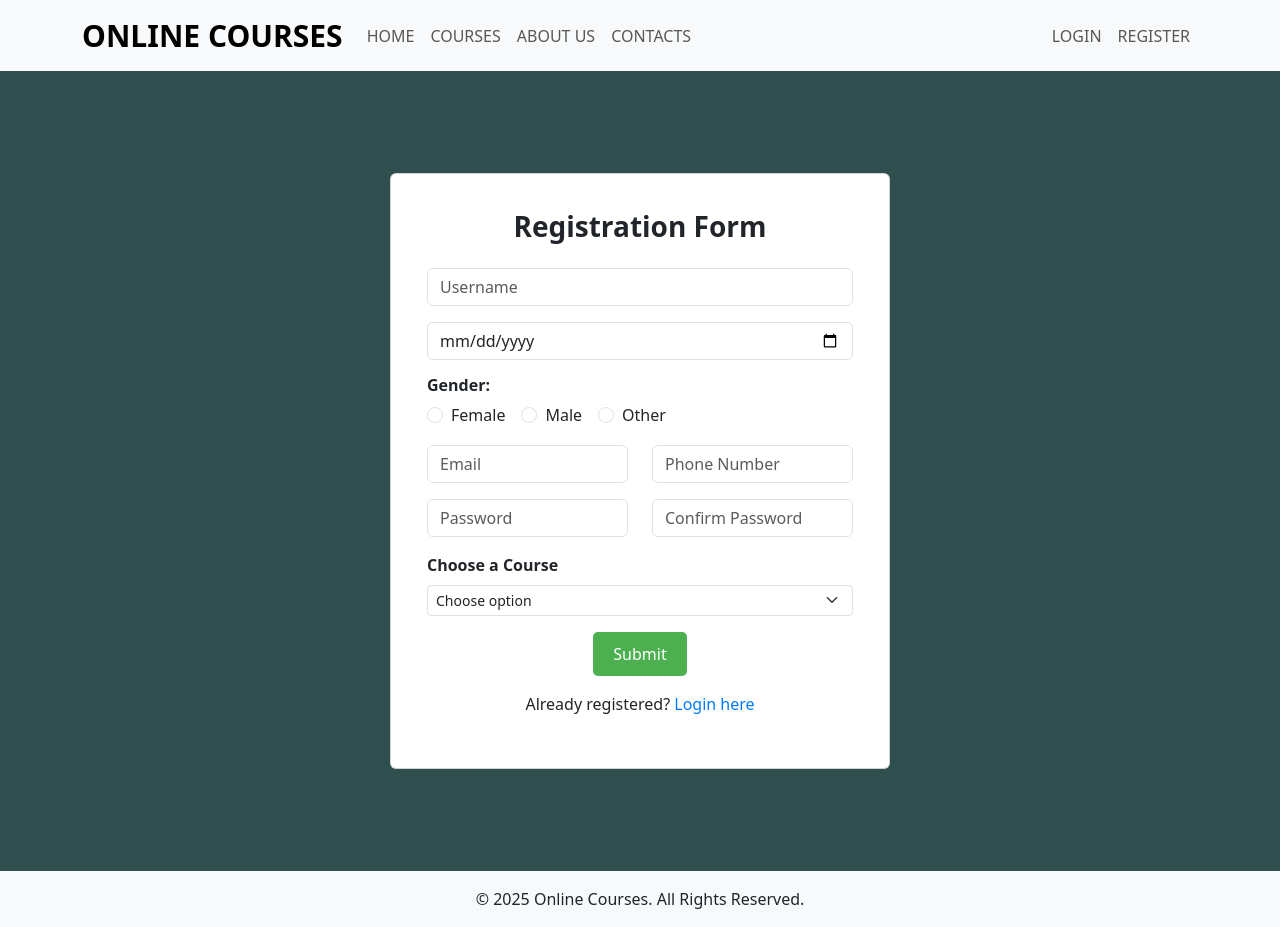
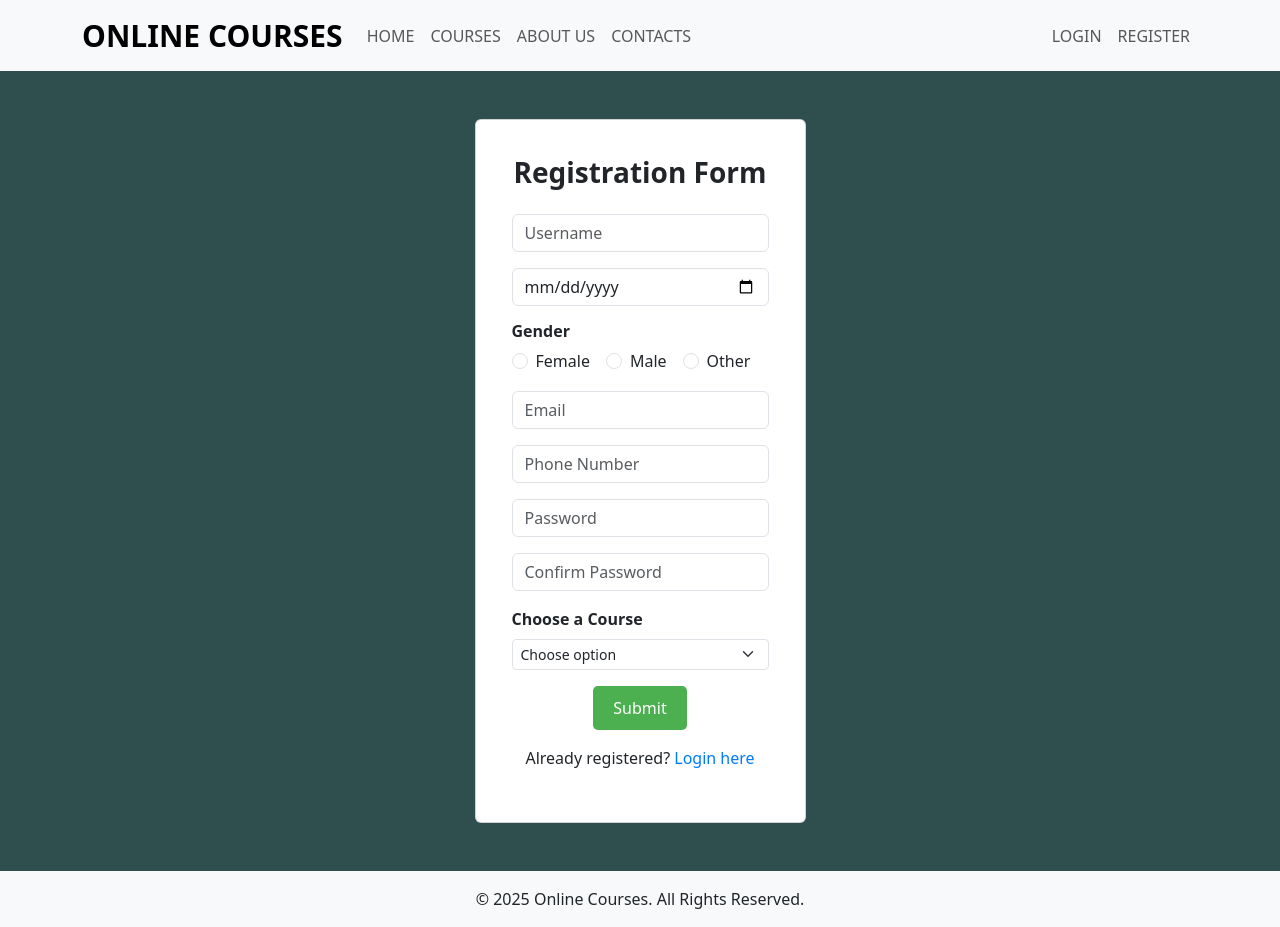
Before and after one commit to KkrisKu/Practic, a React (Vite) app: page /register in a window 1280 px wide. Built offline with nearby package versions, Linux system fonts and the light colour scheme.

Commit message:
Fourth Try

```diff
--- /dev/null
+++ b/src/components/FormComponents.jsx
@@ -0,0 +1,51 @@
+import { MDBCol, MDBInput, MDBRadio } from 'mdb-react-ui-kit';
+import PropTypes from "prop-types";
+
+export const InputField = ({ id, type, placeholder, value, onChange, error }) => (
+    <MDBCol md="12" className="mb-3">
+        {error && <div className="text-danger mb-1">{error}</div>}
+        <MDBInput
+            wrapperClass="mb-3"
+            id={id}
+            type={type}
+            placeholder={placeholder}
+            size="md"
+            value={value}
+            onChange={onChange}
+        />
+    </MDBCol>
+);
+
+InputField.propTypes = {
+    id: PropTypes.string.isRequired,
+    type: PropTypes.string.isRequired,
+    placeholder: PropTypes.string.isRequired,
+    value: PropTypes.string.isRequired,
+    onChange: PropTypes.string.isRequired,
+    error: PropTypes.string.isRequired,
+};
+
+export const RadioGroup = ({ name, options, selectedValue, onChange, label }) => (
+    <MDBCol md="12" className="mb-3">
+        <h6 className="fw-bold mb-2">{label}</h6>
+        {options.map((option) => (
+            <MDBRadio
+                key={option.value}
+                name={name}
+                value={option.value}
+                label={option.label}
+                inline
+                checked={selectedValue === option.value}
+                onChange={onChange}
+            />
+        ))}
+    </MDBCol>
+);
+
+RadioGroup.propTypes = {
+    name: PropTypes.string.isRequired,
+    options: PropTypes.string.isRequired,
+    selectedValue: PropTypes.string.isRequired,
+    onChange: PropTypes.string.isRequired,
+    label: PropTypes.string.isRequired,
+};
--- a/src/components/Header.jsx
+++ b/src/components/Header.jsx
@@ -4,7 +4,6 @@ import Navbar from 'react-bootstrap/Navbar';
 
 export default function Header() {
     return (
-        <>
         <Navbar bg="light" expand="lg">
             <Container>
                 <Navbar.Brand href="/" style={{ fontSize: "30px", fontWeight: "bold" }}>
@@ -25,6 +24,5 @@ export default function Header() {
                 </Navbar.Collapse>
             </Container>
         </Navbar>
-        </>
     );
 }
--- a/src/pages/Registration.jsx
+++ b/src/pages/Registration.jsx
@@ -2,15 +2,13 @@ import {
     MDBBtn,
     MDBContainer,
     MDBRow,
-    MDBCol,
     MDBCard,
     MDBCardBody,
-    MDBInput,
-    MDBRadio
 } from 'mdb-react-ui-kit';
 import { useState } from 'react';
 import { Link } from 'react-router-dom';
-import '../styles/Registration.css';
+import { InputField, RadioGroup } from '../components/FormComponents';
+import '../styles/Registration.css'
 
 function Registration() {
     const [formData, setFormData] = useState({
@@ -21,7 +19,7 @@ function Registration() {
         gender: '',
         password: '',
         confirmPassword: '',
-        course: ''
+        course: '',
     });
     const [errors, setErrors] = useState({});
 
@@ -32,19 +30,16 @@ function Registration() {
 
     const validateForm = () => {
         const newErrors = {};
-
         if (!formData.username) {
             newErrors.username = 'Username is required';
         } else if (formData.username.length < 3) {
             newErrors.username = 'Username must be at least 3 characters';
         }
-
         if (!formData.email) {
             newErrors.email = 'Email is required';
         } else if (!formData.email.includes('@')) {
             newErrors.email = 'Email must contain @';
         }
-
         if (!formData.password) {
             newErrors.password = 'Password is required';
         } else {
@@ -64,13 +59,11 @@ function Registration() {
                 newErrors.password = 'Password must contain only Latin letters and numbers';
             }
         }
-
         if (!formData.confirmPassword) {
             newErrors.confirmPassword = 'Confirm password is required';
         } else if (formData.password !== formData.confirmPassword) {
             newErrors.confirmPassword = 'Passwords do not match';
         }
-
         if (!formData.course) {
             newErrors.course = 'Course selection is required';
         }
@@ -88,139 +81,98 @@ function Registration() {
 
     return (
         <MDBContainer fluid className="registration-container">
-            <MDBRow className='justify-content-center align-items-center m-5'>
+            <MDBRow className="justify-content-center align-items-center m-5">
                 <MDBCard style={{ maxWidth: '500px', padding: '20px' }}>
                     <MDBCardBody>
                         <h3 className="fw-bold text-center mb-4">Registration Form</h3>
                         <form onSubmit={handleSubmit}>
-                            <MDBRow>
-                                <MDBCol md='12'>
-                                    {errors.username && <div className="text-danger mb-1">{errors.username}</div>}
-                                    <MDBInput
-                                        wrapperClass='mb-3'
-                                        placeholder='Username'
-                                        size='md'
-                                        id='username'
-                                        type='text'
+                            <InputField
+                                id="username"
+                                type="text"
+                                placeholder="Username"
                                 value={formData.username}
                                 onChange={handleChange}
+                                error={errors.username}
                             />
-                                </MDBCol>
-                            </MDBRow>
-                            <MDBRow>
-                                <MDBCol md='12'>
-                                    <MDBInput
-                                        wrapperClass='mb-3'
-                                        placeholder='Birthday'
-                                        size='md'
-                                        id='birthday'
-                                        type='date'
+                            <InputField
+                                id="birthday"
+                                type="date"
+                                placeholder="Birthday"
                                 value={formData.birthday}
                                 onChange={handleChange}
                             />
-                                </MDBCol>
-                            </MDBRow>
-                            <MDBRow>
-                                <MDBCol md='12' className='mb-3'>
-                                    <h6 className="fw-bold mb-2">Gender:</h6>
-                                    <MDBRadio
-                                        name='gender'
-                                        id='gender'
-                                        value='female'
-                                        label='Female'
-                                        inline
-                                        onChange={handleChange}
+                            <RadioGroup
+                                name="gender"
+                                label="Gender"
+                                options={[
+                                    { value: 'female', label: 'Female' },
+                                    { value: 'male', label: 'Male' },
+                                    { value: 'other', label: 'Other' },
+                                ]}
+                                selectedValue={formData.gender}
+                                onChange={(e) => setFormData({ ...formData, gender: e.target.value })}
                             />
-                                    <MDBRadio
-                                        name='gender'
-                                        id='gender'
-                                        value='male'
-                                        label='Male'
-                                        inline
-                                        onChange={handleChange}
-                                    />
-                                    <MDBRadio
-                                        name='gender'
-                                        id='gender'
-                                        value='other'
-                                        label='Other'
-                                        inline
-                                        onChange={handleChange}
-                                    />
-                                </MDBCol>
-                            </MDBRow>
-                            <MDBRow>
-                                <MDBCol md='6'>
-                                    {errors.email && <div className="text-danger mb-1">{errors.email}</div>}
-                                    <MDBInput
-                                        wrapperClass='mb-3'
-                                        placeholder='Email'
-                                        size='md'
-                                        id='email'
-                                        type='email'
+                            <InputField
+                                id="email"
+                                type="email"
+                                placeholder="Email"
                                 value={formData.email}
                                 onChange={handleChange}
+                                error={errors.email}
                             />
-                                </MDBCol>
-                                <MDBCol md='6'>
-                                    <MDBInput
-                                        wrapperClass='mb-3'
-                                        placeholder='Phone Number'
-                                        size='md'
-                                        id='phone'
-                                        type='tel'
+                            <InputField
+                                id="phone"
+                                type="tel"
+                                placeholder="Phone Number"
                                 value={formData.phone}
                                 onChange={handleChange}
                             />
-                                </MDBCol>
-                            </MDBRow>
-                            <MDBRow>
-                                <MDBCol md='6'>
-                                    {errors.password && <div className="text-danger mb-1">{errors.password}</div>}
-                                    <MDBInput
-                                        wrapperClass='mb-3'
-                                        placeholder='Password'
-                                        size='md'
-                                        id='password'
-                                        type='password'
+                            <InputField
+                                id="password"
+                                type="password"
+                                placeholder="Password"
                                 value={formData.password}
                                 onChange={handleChange}
+                                error={errors.password}
                             />
-                                </MDBCol>
-                                <MDBCol md='6'>
-                                    {errors.confirmPassword && <div className="text-danger mb-1">{errors.confirmPassword}</div>}
-                                    <MDBInput
-                                        wrapperClass='mb-3'
-                                        placeholder='Confirm Password'
-                                        size='md'
-                                        id='confirmPassword'
-                                        type='password'
+                            <InputField
+                                id="confirmPassword"
+                                type="password"
+                                placeholder="Confirm Password"
                                 value={formData.confirmPassword}
                                 onChange={handleChange}
+                                error={errors.confirmPassword}
                             />
-                                </MDBCol>
-                            </MDBRow>
                             <div className="mb-3">
                                 {errors.course && <div className="text-danger mb-1">{errors.course}</div>}
-                                <label htmlFor="course" className="form-label fw-bold">Choose a Course</label>
+                                <label htmlFor="course" className="form-label fw-bold">
+                                    Choose a Course
+                                </label>
                                 <select
                                     id="course"
                                     className="form-select form-select-sm custom-select"
                                     value={formData.course}
                                     onChange={handleChange}
                                 >
-                                    <option value="" disabled>Choose option</option>
+                                    <option value="" disabled>
+                                        Choose option
+                                    </option>
                                     <option value="1">Subject 1</option>
                                     <option value="2">Subject 2</option>
                                     <option value="3">Subject 3</option>
                                 </select>
                             </div>
                             <div className="text-center">
-                                <MDBBtn className='custom-btn mb-3' size='md' type='submit'>Submit</MDBBtn>
+                                <MDBBtn className="custom-btn mb-3" size="md" type="submit">
+                                    Submit
+                                </MDBBtn>
                             </div>
                         </form>
                         <p className="text-center">
-                            Already registered? <Link to="/login" className="login-link">Login here</Link>
+                            Already registered?{' '}
+                            <Link to="/login" className="login-link">
+                                Login here
+                            </Link>
                         </p>
                     </MDBCardBody>
                 </MDBCard>
--- a/src/styles/Registration.css
+++ b/src/styles/Registration.css
@@ -1,15 +1,17 @@
 body {
     margin: 0;
     padding: 0;
-    height: 100vh;
+    min-height: 100vh;
     background: darkslategray;
+    display: flex;
+    flex-direction: column;
 }
 
 .registration-container {
+    flex-grow: 1;
     display: flex;
     justify-content: center;
     align-items: center;
-    height: 100vh;
 }
 
 .MDBCard {
--- a/vite.config.js
+++ b/vite.config.js
@@ -4,7 +4,7 @@ import react from '@vitejs/plugin-react-swc'
 // https://vite.dev/config/
 export default defineConfig({
   server: {
-    port: 3001,
+    port: 3002,
   },
   plugins: [react()],
 })
```
Also changed, not shown: src/components/Footer.jsx (+5 -7 lines), src/pages/Login.jsx (+22 -30 lines). Lines whose indentation alone changed are shown as unchanged.
